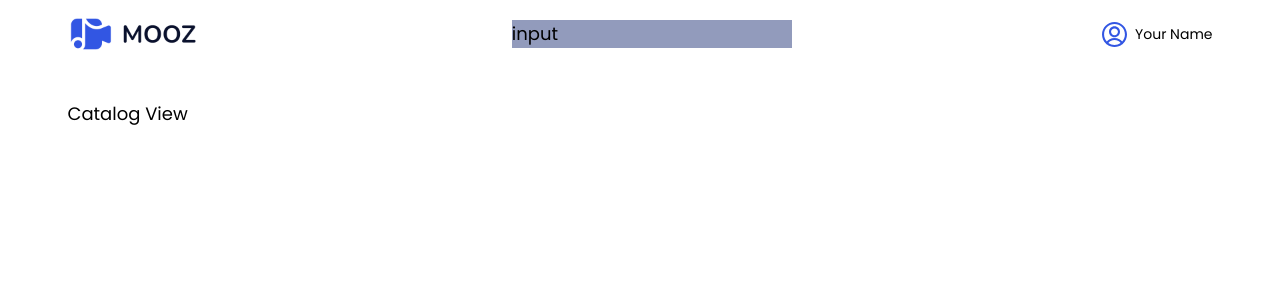
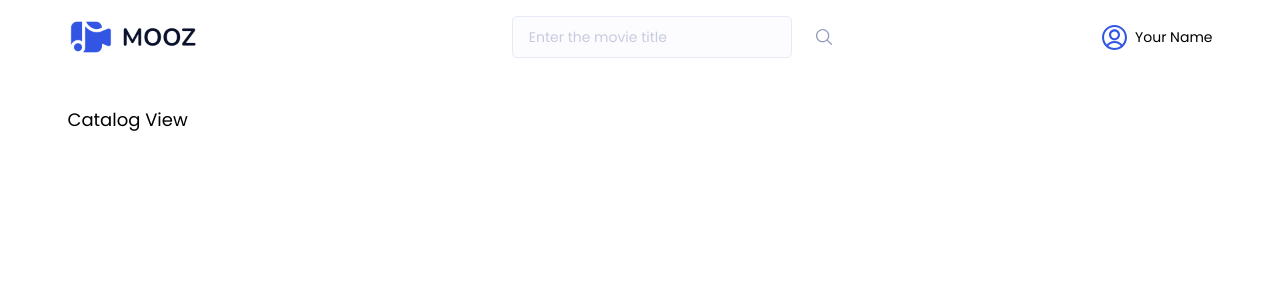
Before and after one commit to iinegnalon/mooz-vue, a Vue app: page / in a window 1280 px wide. Shown: the top 300 px of the page. Built offline with nearby package versions, Linux system fonts and the light colour scheme.

Commit message:
Base input

```diff
--- a/package.json
+++ b/package.json
@@ -11,6 +11,7 @@
     "format": "prettier --write src/"
   },
   "dependencies": {
+    "lodash.debounce": "^4.0.8",
     "vue": "^3.5.17",
     "vue-router": "^4.5.1",
     "vuex": "^4.0.2"
--- a/src/components/common/BaseInput.vue
+++ b/src/components/common/BaseInput.vue
@@ -1,7 +1,53 @@
-<script setup></script>
+<script setup>
+import { ref } from 'vue';
+
+defineProps({
+  modelValue: String,
+  id: String,
+  label: String,
+  placeholder: String,
+  icon: String,
+});
+
+const emit = defineEmits(['update:modelValue', 'iconClick', 'enter']);
+
+const inputRef = ref(null);
+
+function updateValue(event) {
+  emit('update:modelValue', event.target?.value);
+}
+</script>
 
 <template>
-  <div class="base-input-wrapper">input</div>
+  <div class="base-input-wrapper">
+    <label class="base-input">
+      <span v-if="label" class="base-input__label">
+        {{ label }}
+      </span>
+
+      <span class="base-input__container">
+        <input
+          :id="id"
+          ref="inputRef"
+          :placeholder="placeholder"
+          :value="modelValue"
+          class="base-input__field"
+          type="text"
+          v-bind="$attrs"
+          @input="updateValue"
+          @keydown.enter="emit('enter')"
+        />
+
+        <span
+          v-if="$slots.icon"
+          class="base-input__icon"
+          @click="emit('iconClick')"
+        >
+          <slot name="icon" />
+        </span>
+      </span>
+    </label>
+  </div>
 </template>
 
 <style lang="scss" scoped>
@@ -9,6 +55,57 @@
 
 .base-input-wrapper {
   width: 100%;
-  background: #929bbc;
+
+  .base-input {
+    display: flex;
+    flex-direction: column;
+    gap: 0.2rem;
+    border: 1px solid $color-gray;
+    border-radius: 5px;
+    padding: 0.6rem 1rem;
+    background-color: $color-light-gray;
+    cursor: text;
+    transition: 0.3s ease;
+
+    &__label {
+      font-size: 14px;
+      color: $color-dark-gray;
+      opacity: 0.7;
+    }
+
+    &__container {
+      display: flex;
+      align-items: center;
+      gap: 1rem;
+    }
+
+    &__field {
+      flex: 1;
+      border: none;
+      outline: none;
+      font-size: 14px;
+      font-family: inherit;
+      padding: 0;
+      background-color: transparent;
+      color: $color-dark-gray;
+
+      &::placeholder {
+        color: $color-dark-gray;
+        opacity: 0.5;
+      }
+    }
+
+    &:focus-within {
+      border-color: $color-primary;
+      box-shadow: 0 0 0 2px rgba($color-primary, 0.2);
+    }
+
+    &__icon {
+      display: flex;
+      width: 16px;
+      height: 16px;
+      cursor: pointer;
+    }
+  }
 }
 </style>
--- a/src/components/layout/LayoutHeader.vue
+++ b/src/components/layout/LayoutHeader.vue
@@ -1,5 +1,22 @@
 <script setup>
 import BaseInput from '@/components/common/BaseInput.vue';
+import { computed } from 'vue';
+import { useStore } from 'vuex';
+
+const store = useStore();
+
+const searchQuery = computed({
+  get() {
+    return store.getters['search/searchQuery'];
+  },
+  set(newValue) {
+    store.dispatch('search/updateSearchQuery', newValue);
+  },
+});
+
+function searchMovies() {
+  store.dispatch('search/searchMovies');
+}
 </script>
 
 <template>
@@ -10,7 +27,16 @@ import BaseInput from '@/components/common/BaseInput.vue';
       </div>
 
       <div class="header__search">
-        <BaseInput />
+        <BaseInput
+          v-model="searchQuery"
+          placeholder="Enter the movie title"
+          @enter="searchMovies"
+          @icon-click="searchMovies"
+        >
+          <template #icon>
+            <img alt="Search" src="@/assets/icons/search.svg" />
+          </template>
+        </BaseInput>
       </div>
 
       <div class="header__user">
--- a/src/store/modules/searchStore.js
+++ b/src/store/modules/searchStore.js
@@ -1,5 +1,5 @@
 const state = () => ({
-  query: '',
+  searchQuery: '',
   results: [],
   totalResults: 0,
   currentPage: 1,
@@ -8,11 +8,37 @@ const state = () => ({
   error: null,
 });
 
-const getters = {};
+const getters = {
+  searchQuery: (state) => state.searchQuery,
+  results: (state) => state.results,
+  totalResults: (state) => state.totalResults,
+  currentPage: (state) => state.currentPage,
+  pageSize: (state) => state.pageSize,
+  loading: (state) => state.loading,
+  error: (state) => state.error,
+};
 
-const mutations = {};
+const mutations = {
+  SET_SEARCH_QUERY(state, query) {
+    state.searchQuery = query;
+  },
+  SET_LOADING(state, loading) {
+    state.loading = loading;
+  },
+  SET_ERROR(state, error) {
+    state.error = error;
+  },
+};
 
-const actions = {};
+const actions = {
+  updateSearchQuery({ commit }, query) {
+    commit('SET_SEARCH_QUERY', query);
+  },
+  searchMovies({ commit, state }) {
+    commit('SET_LOADING', true);
+    commit('SET_ERROR', null);
+  },
+};
 
 export default {
   namespaced: true,
```
Also changed, not shown: src/assets/icons/search.svg (added), 1 other file (tests, documents, lock files or other folders).
